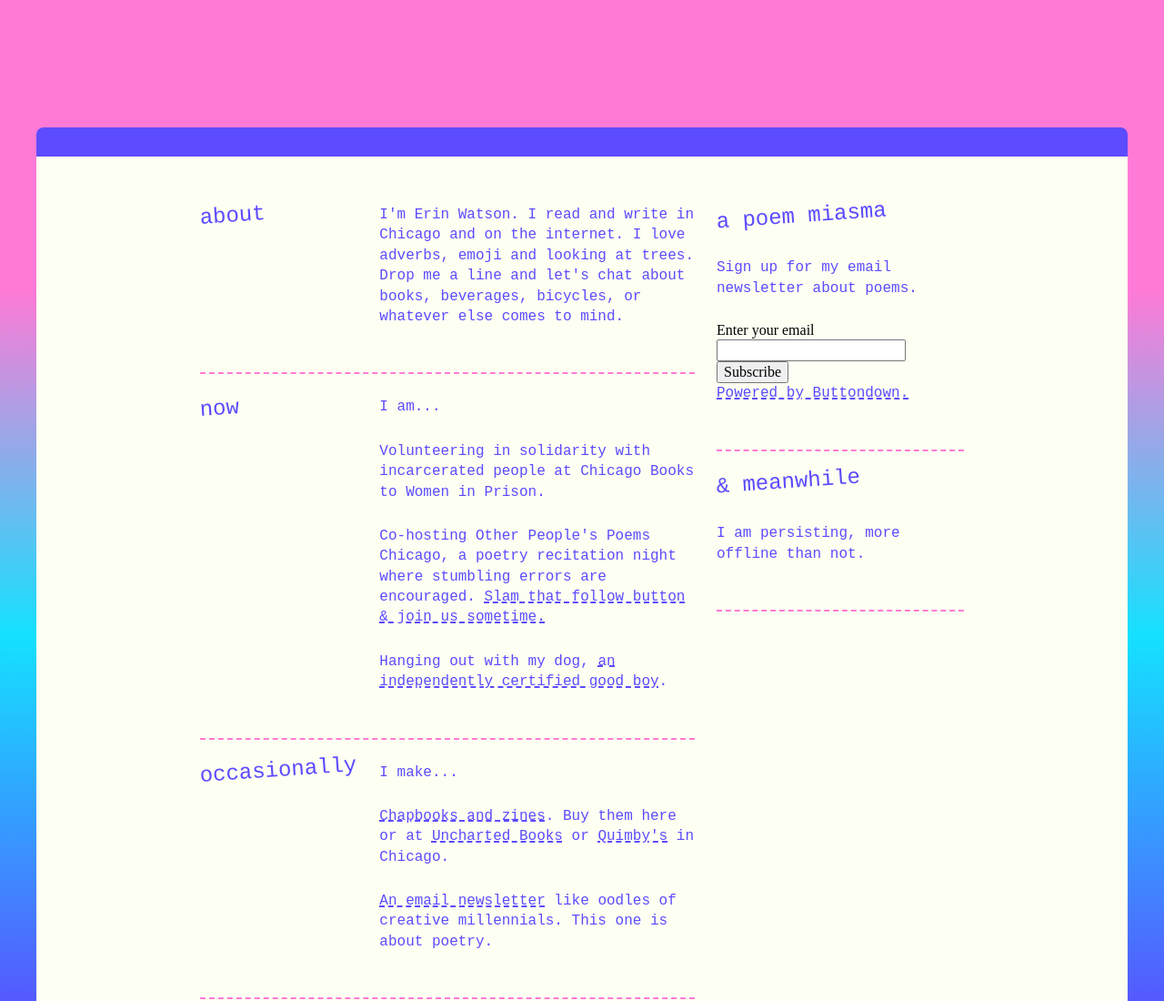
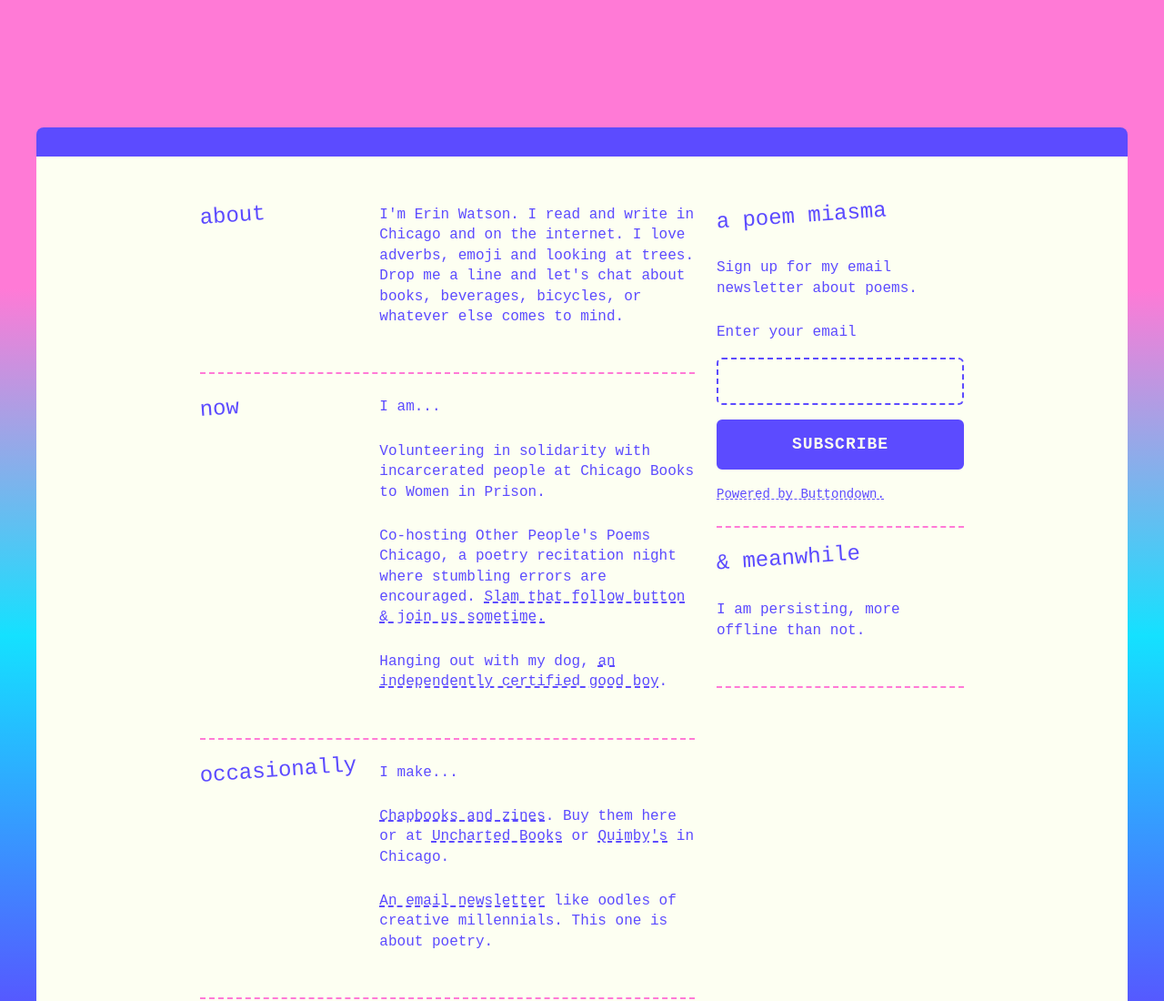
Before and after one commit to sleeepybun/erins-homepage, a plain HTML site: page index.html in a window 1280 px wide. Shown: the top 1100 px of the page at 91% size. Drawn offline with Linux system fonts and the light colour scheme; a web font is replaced by a local one.

Commit message:
added styling to buttondown form

```diff
--- a/css/style.css
+++ b/css/style.css
@@ -48,7 +48,8 @@ h2 {
   padding-bottom: 0.5em;
 }
 
-p {
+p,
+label {
   font-family: "Sometype Mono", monospace;
   font-optical-sizing: auto;
   font-weight: 300;
@@ -73,6 +74,56 @@ a {
 
 a:hover {
 
+}
+
+.embeddable-buttondown-form {
+  display: flex;
+  flex-direction: column;
+  gap: 16px;
+}
+
+.embeddable-buttondown-form label {
+  padding-bottom: 0;
+}
+
+.embeddable-buttondown-form .email,
+.embeddable-buttondown-form .subscribe {
+  font-family: "Sometype Mono", monospace;
+  font-optical-sizing: auto;
+  font-weight: 300;
+  font-style: normal;
+  font-size: 16px;
+  line-height: 1.5;
+  padding: 12px;
+}
+
+.embeddable-buttondown-form .email {
+  color: #5C4BFF;
+  border-radius: 6px;
+  border: 2px dashed #5C4BFF;
+  background: #FDFFF2;
+}
+
+.embeddable-buttondown-form .subscribe {
+  color: #FDFFF2;
+  border-radius: 6px;
+  background: #5C4BFF;
+  border: 2px solid #5C4BFF;
+  text-transform: uppercase;
+  font-weight: 600;
+  letter-spacing: 1px;
+  font-size: 18px;
+}
+
+p.buttondown-link {
+  margin: 0;
+  padding: 0;
+}
+
+.buttondown-link a {
+  font-weight: 300;
+  font-size: 14px;
+  text-decoration-thickness: 1px;
 }
 
 img{
--- a/index.html
+++ b/index.html
@@ -64,10 +64,10 @@
               class="embeddable-buttondown-form"
             >
               <label for="bd-email">Enter your email</label>
-              <input type="email" name="email" id="bd-email" />
+              <input class="email" type="email" name="email" id="bd-email" />
 
-              <input type="submit" value="Subscribe" />
-              <p>
+              <input class="subscribe" type="submit" value="Subscribe" />
+              <p class="buttondown-link">
                 <a href="https://buttondown.email/refer/interrobang" target="_blank">Powered by Buttondown.</a>
               </p>
             </form>
```
